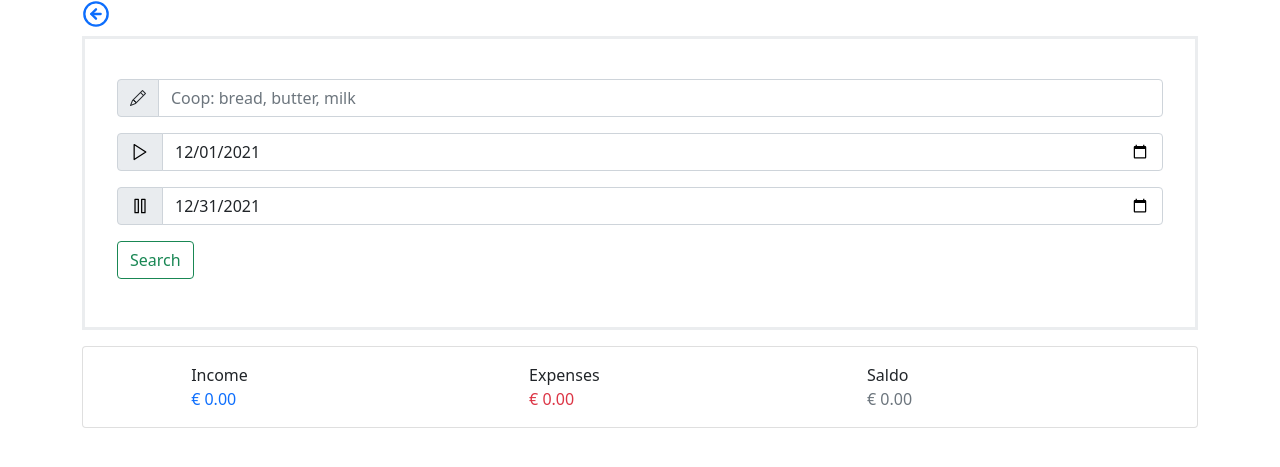
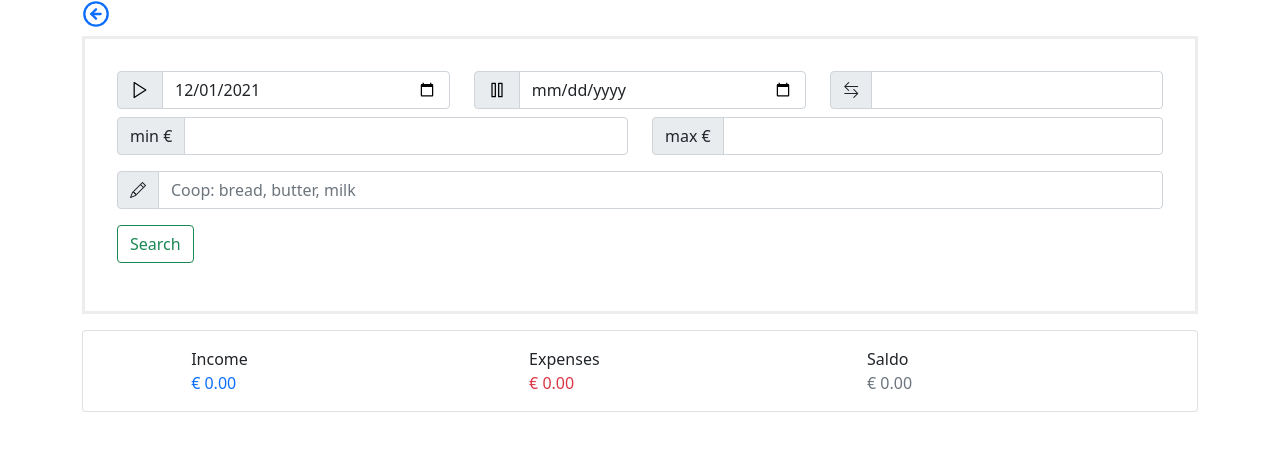
Before and after one commit to ondrno/fastbudsjett, a Flask app: template front/app/templates/search/search.html in a window 1280 px wide. Shown: the top 467 px of the page. Run offline with Flask 2, Linux system fonts and the light colour scheme; the template is opened without the code that fills it: values that come from a table or form of the project are taken from there, others are empty; some libraries are stand-ins or nearby versions.

Commit message:
WIP: improve search form

```diff
--- a/front/app/search.py
+++ b/front/app/search.py
@@ -2,7 +2,7 @@ from flask import (
     Blueprint, flash, g, redirect, render_template, request, url_for, session,
 )
 from flask_wtf import FlaskForm
-from wtforms import DecimalField, SelectMultipleField, StringField, SubmitField, RadioField, DateField
+from wtforms import DecimalField, SelectField, StringField, SubmitField, RadioField, DateField
 from wtforms.validators import ValidationError, NumberRange, Optional
 import json
 import jsonpickle
@@ -15,14 +15,14 @@ bp = Blueprint('search', __name__)
 
 
 class SearchForm(FlaskForm):
-
     start_date = DateField('From', validators=[Optional()], default=utils.start_of_month, format="%Y-%m-%d")
-    end_date = DateField('Until', validators=[Optional()], default=utils.end_of_month)
+    end_date = DateField('Until', validators=[Optional()])
     description = StringField('Description', validators=[Optional()])
     min_val = DecimalField('Amount min', validators=[Optional()])
     max_val = DecimalField('Amount max', validators=[Optional()])
-    # category = SelectMultipleField('Category', validators=[Optional()])
-    # payment = SelectMultipleField('Payment', validators=[Optional()])
+    itemtype = SelectField('ItemType', validators=[Optional()],
+                           # FIXME: use values from backend not static ones
+                           choices=[(0, ""), (1, "income"), (2, "expenses")])
     submit = SubmitField('Search')
 
 
@@ -43,7 +43,7 @@ def index():
     for key in request.form.keys():
         print(key, request.form[key])
     if form.validate_on_submit():
-        data_keys = ["description", "min_val", "max_val", "category", "payment", "start_date", "end_date"]
+        data_keys = ["description", "min_val", "max_val", "itemtype", "payment", "start_date", "end_date"]
         data = {}
         for key in request.form.keys():
             if key not in data_keys:
@@ -53,10 +53,6 @@ def index():
                 if key in ["category", 'payment']:
                     val = json.loads(val)
                 data[key] = val
-        if 'start_date' not in data and 'end_date' not in data:
-            # if no start and no end is given, limit the search to start from the current month
-            year, month = items.get_year_month_from_url(session["selected_month"])
-            data['start_date'] = f"{year}-{month:02}-01"
         data['order_by'] = 'date'
 
         print(data)
--- a/front/app/templates/search/search.html
+++ b/front/app/templates/search/search.html
@@ -16,24 +16,56 @@
 <div class="container-xl mt-2">
   <form class="inputform" method="post" action="{{ url_for('search.index') }}">
     {{ form.hidden_tag() }}
+    <div class="row">
+      <div class="col mb-2">
+        <div class="input-group">
+          <span class="input-group-text">
+            <svg xmlns="http://www.w3.org/2000/svg" width="20" height="20" viewBox="0 0 24 24" fill="none" stroke="#000000" stroke-width="1.5" stroke-linecap="round" stroke-linejoin="round"><polygon points="5 3 19 12 5 21 5 3"></polygon></svg>
+          </span>
+          {{ form.start_date(class_="form-control") }}
+        </div>
+      </div>
+      <div class="col mb-2">
+        <div class="input-group">
+          <span class="input-group-text">
+            <svg xmlns="http://www.w3.org/2000/svg" width="20" height="20" viewBox="0 0 24 24" fill="none" stroke="#000000" stroke-width="1.5" stroke-linecap="round" stroke-linejoin="round"><rect x="6" y="4" width="4" height="16"></rect><rect x="14" y="4" width="4" height="16"></rect></svg>
+          </span>
+          {{ form.end_date(class_="form-control") }}
+        </div>
+      </div>
+      <div class="col mb-2">
+        <div class="input-group">
+          <span class="input-group-text">
+            <i class="bi bi-arrow-left-right"></i>
+          </span>
+          {{ form.itemtype(class_="form-control") }}
+        </div>
+      </div>
+    </div>
+    <div class="row mb-2">
+      <div class="col">
+        <div class="mb-2 input-group">
+          <span class="input-group-text">
+            min &euro;
+          </span>
+          {{ form.min_val(class_="form-control") }}
+        </div>
+      </div>
+      <div class="col">
+        <div class="mb-2 input-group">
+          <span class="input-group-text">
+            max &euro;
+          </span>
+          {{ form.max_val(class_="form-control") }}
+        </div>
+      </div>
+    </div>
     <div class="form-row justify-content-center my-2">
       <div class="mb-3 input-group">
         <span class="input-group-text">
           <i class="bi bi-pencil"></i>
         </span>
         {{ form.description(class_="form-control", placeholder="Coop: bread, butter, milk") }}
-      </div>
-      <div class="mb-3 input-group">
-        <span class="input-group-text">
-          <svg xmlns="http://www.w3.org/2000/svg" width="20" height="20" viewBox="0 0 24 24" fill="none" stroke="#000000" stroke-width="1.5" stroke-linecap="round" stroke-linejoin="round"><polygon points="5 3 19 12 5 21 5 3"></polygon></svg>
-        </span>
-        {{ form.start_date(class_="form-control") }}
-      </div>
-      <div class="mb-3 input-group">
-        <span class="input-group-text">
-          <svg xmlns="http://www.w3.org/2000/svg" width="20" height="20" viewBox="0 0 24 24" fill="none" stroke="#000000" stroke-width="1.5" stroke-linecap="round" stroke-linejoin="round"><rect x="6" y="4" width="4" height="16"></rect><rect x="14" y="4" width="4" height="16"></rect></svg>
-        </span>
-        {{ form.end_date(class_="form-control") }}
       </div>
       <div class="mb-3">
           {{ form.submit(class_="btn btn-outline-success") }}
```
